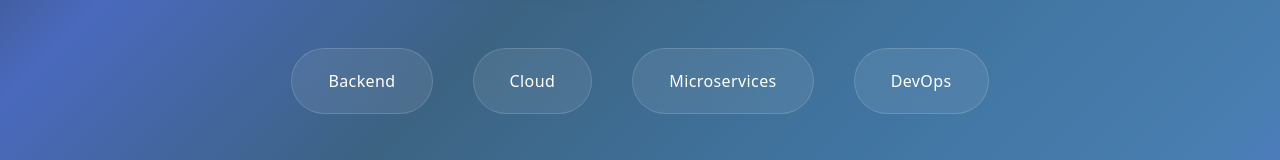
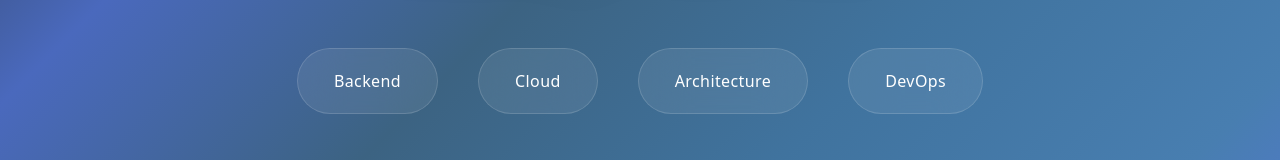
Before and after one commit to k0nci/k0nci, a React (Vite) app in the folder website/: page / in a window 1280 px wide. Shown: the part 311-471 px from the top of the page. Built offline with nearby package versions, Linux system fonts and the light colour scheme.

Commit message:
Modify wording in tech skills

```diff
--- a/website/src/data/portfolioData.ts
+++ b/website/src/data/portfolioData.ts
@@ -8,7 +8,7 @@ export const personalInfo: PersonalInfo = {
   subtitle: 'Software Engineer & Mountain Enthusiast',
 };
 
-export const technologies = ['Backend', 'Cloud', 'Microservices', 'DevOps'];
+export const technologies = ['Backend', 'Cloud', 'Architecture', 'DevOps'];
 
 export const activities: ActivityItem[] = [
   { icon: PiPersonSimpleBike, title: 'Mountain Biking' },
```
Also changed, not shown: 1 other file (tests, documents, lock files or other folders).
